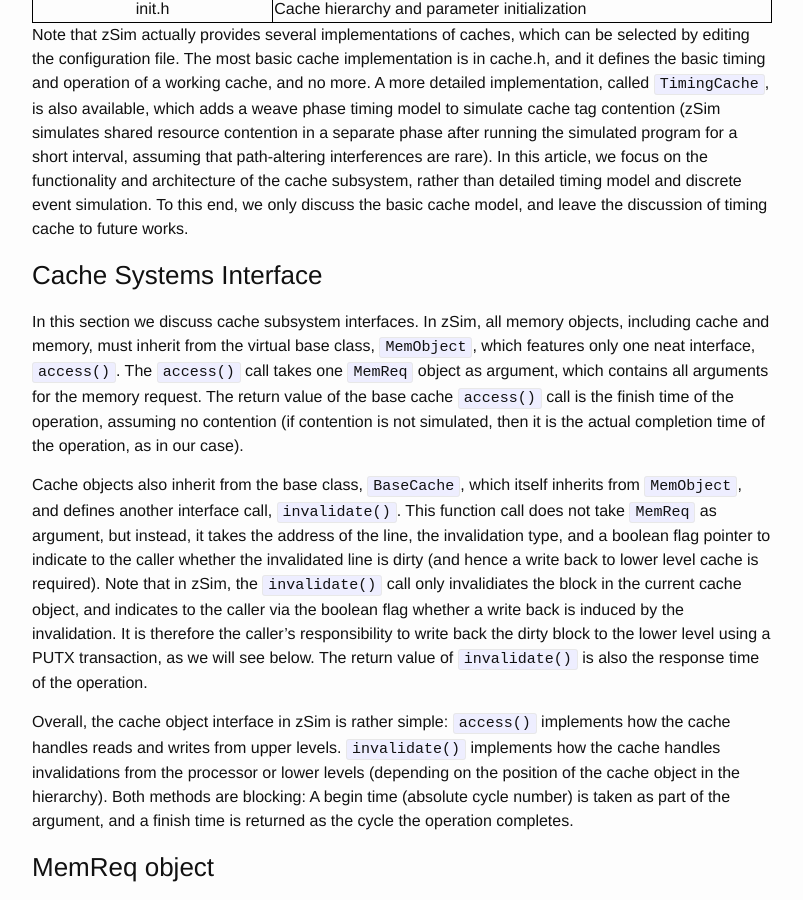
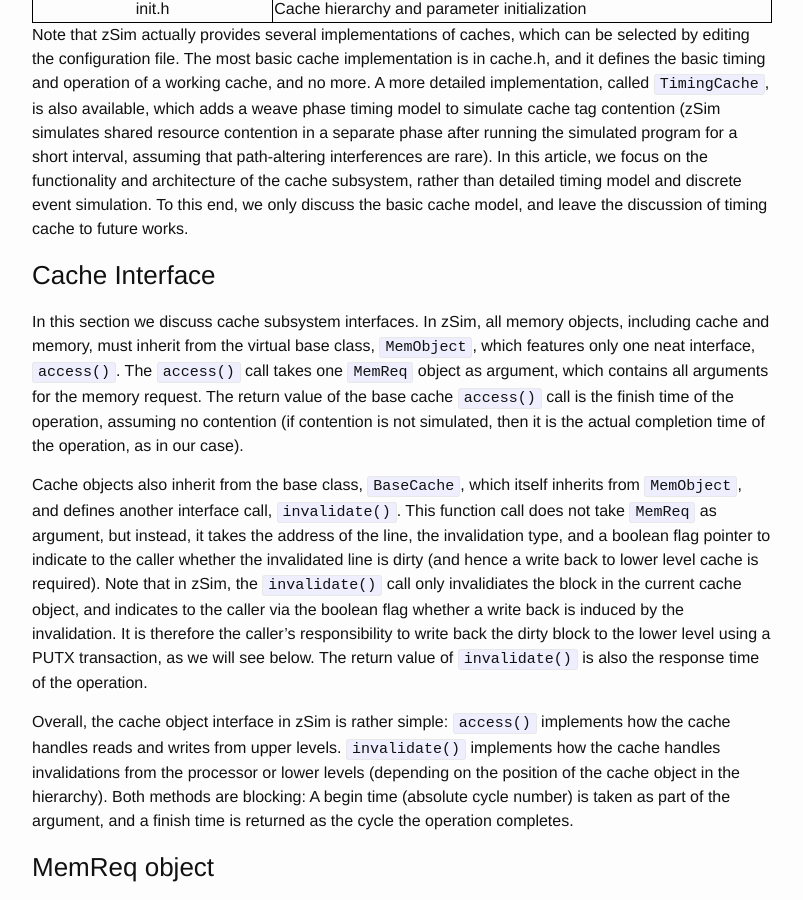
Before and after one commit to wangziqi2013/wangziqi2013.github.io, a Jekyll site: the page built from _posts/2019-12-24-understand-zsim-cc-sim.markdown, in a window 1280 px wide and 900 px high, scrolled down 955 px. Shown: the whole window, without its empty margins (238-1041 px from the left). Built offline with Jekyll 4.4.1, drawn with Linux system fonts in a browser that asks for light colours.

Commit message:
Change title

```diff
--- a/_posts/2019-12-24-understand-zsim-cc-sim.markdown
+++ b/_posts/2019-12-24-understand-zsim-cc-sim.markdown
@@ -44,7 +44,7 @@ program for a short interval, assuming that path-altering interferences are rare
 and architecture of the cache subsystem, rather than detailed timing model and discrete event simulation. To this end, we
 only discuss the basic cache model, and leave the discussion of timing cache to future works.
 
-### Cache Systems Interface
+### Cache Interface
 
 In this section we discuss cache subsystem interfaces. In zSim, all memory objects, including cache and memory, must inherit
 from the virtual base class, `MemObject`, which features only one neat interface, `access()`. The `access()` call takes
```
